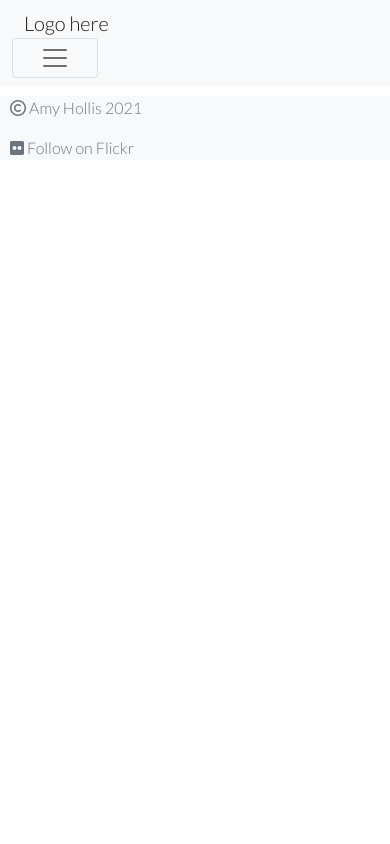
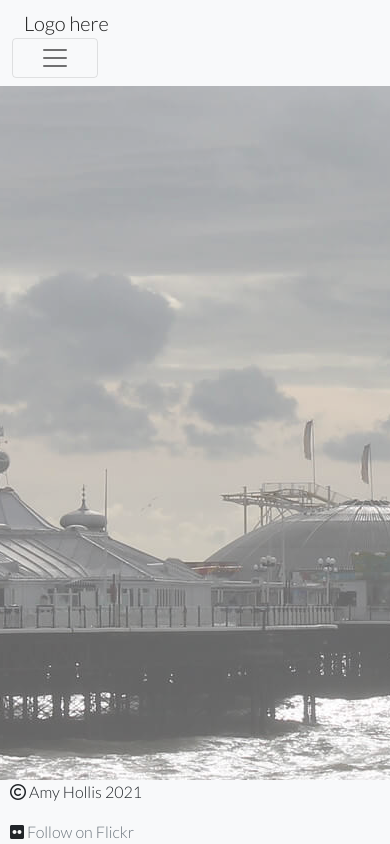
Before and after one commit to Amyh97/miletone-project-4, a Django app: page / in a window 390 px wide. Run offline with Django 3.2, Linux system fonts and the light colour scheme; some libraries are stand-ins or nearby versions.

Commit message:
add background image inc. urls to media files

```diff
--- a/amy_hollis_photography/settings.py
+++ b/amy_hollis_photography/settings.py
@@ -161,3 +161,7 @@ USE_TZ = True
 
 STATIC_URL = '/static/'
 STATICFILES_DIRS = (os.path.join(BASE_DIR, 'static'),)
+
+
+MEDIA_URL = ('/media/')
+MEDIA_ROOT = os.path.join(BASE_DIR, 'media')
--- a/amy_hollis_photography/urls.py
+++ b/amy_hollis_photography/urls.py
@@ -15,9 +15,11 @@ Including another URLconf
 """
 from django.contrib import admin
 from django.urls import path, include
+from django.conf.urls.static import static
+from django.conf import settings
 
 urlpatterns = [
     path('admin/', admin.site.urls),
     path('accounts/', include('allauth.urls')),
     path('', include('home.urls')),
-]
+] + static(settings.MEDIA_URL, document_root=settings.MEDIA_ROOT)
--- a/static/css/style.css
+++ b/static/css/style.css
@@ -1,6 +1,8 @@
 body {
     overflow-x: hidden;
     font-family: 'Lato', sans-serif;
+    width: 100%;
+    height: 100%;
 }
 /*--- base.html header ---*/
 
@@ -18,9 +20,35 @@ body {
 .navbar-toggler {
     width: 25%;
 }
+
+/*--- body height and background ---*/
+.my-container {
+    height: calc(100vh - 88px);
+}
+.backround-img {
+    height: calc(100vh - 88px);
+    background: url('/media/background.jpg') no-repeat center center fixed;
+    opacity: 0.7;
+    position: absolute;
+    top: 86px;
+    left: 0;
+    width: 100%;
+    z-index: -1;
+}
+
+.my-btn {
+    background-color: #0d47a1;
+}
+
+/*--- base.html footer ---*/
 footer {
     margin: 5px;
     padding: 5px;
+    position: fixed;
+    bottom: 0;
+    margin-bottom: 0;
+    padding-bottom: 0;
+    width: 100%;
 }
 
 footer a {
--- a/templates/base.html
+++ b/templates/base.html
@@ -51,7 +51,7 @@
     <header>
         <!-- bootstrap navbar with row, h1 and cols added -->
         <nav class="navbar navbar-expand-lg navbar-light bg-light">
-            <div class="container-fluid row h-100">
+            <div class="container-fluid row no-gutters h-100">
                 <div class="col-md-2 my-auto">
                     <a class="navbar-brand" href="{% url 'home' %}">Logo here</a>
                 </div>
@@ -60,7 +60,7 @@
                     aria-label="Toggle navigation">
                     <span class="navbar-toggler-icon"></span>
                 </button>
-                <div class="col-md-4 d-none d-lg-block my-auto">
+                <div class="col-md-5 d-none d-lg-block my-auto">
                     <h1 class="title">Amy Hollis Photography</h1>
                 </div>
                 <div class="col-md-5 offset-md-1 my-auto">
@@ -117,16 +117,18 @@
 
     {% endblock %}
 
+    <div class="my-container">
+        <div class="backround-img"></div>
+        {% block content %}
 
-    {% block content %}
-
-    {% endblock %}
+        {% endblock %}
+    </div>
 
     <footer>
         <div class="row bg-light">
-            <div class="col-md-4"><p class="text-muted"><i class="far fa-copyright"></i> Amy Hollis 2021</p> </div>
-            <div class="col-md-4"></div>
-            <div class="col-md-4"><i class="fab fa-flickr text-muted"></i> <a href="https://www.flickr.com/photos/amyholllis2012/" class="text-muted">Follow on Flickr</a></div>
+            <div class="col-md-4 col-sm-5"><p><i class="far fa-copyright"></i> Amy Hollis 2021</p> </div>
+            <div class="col-md-4 col-sm-0"></div>
+            <div class="col-md-4 col-sm-5"><i class="fab fa-flickr"></i> <a href="https://www.flickr.com/photos/amyholllis2012/" target="_blank" class="text-muted">Follow on Flickr</a></div>
         </div>
     </footer>
 
```
Also changed, not shown: media/background.jpg (added).
